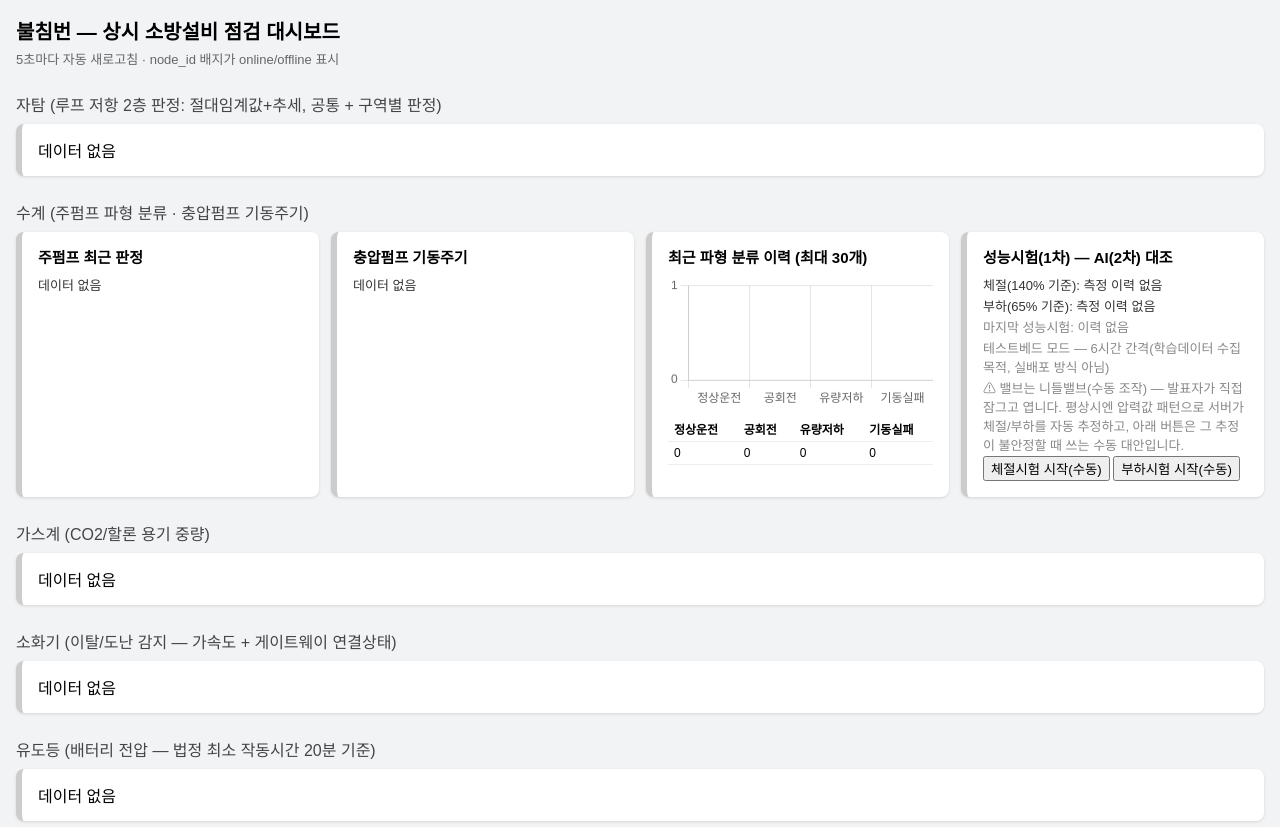
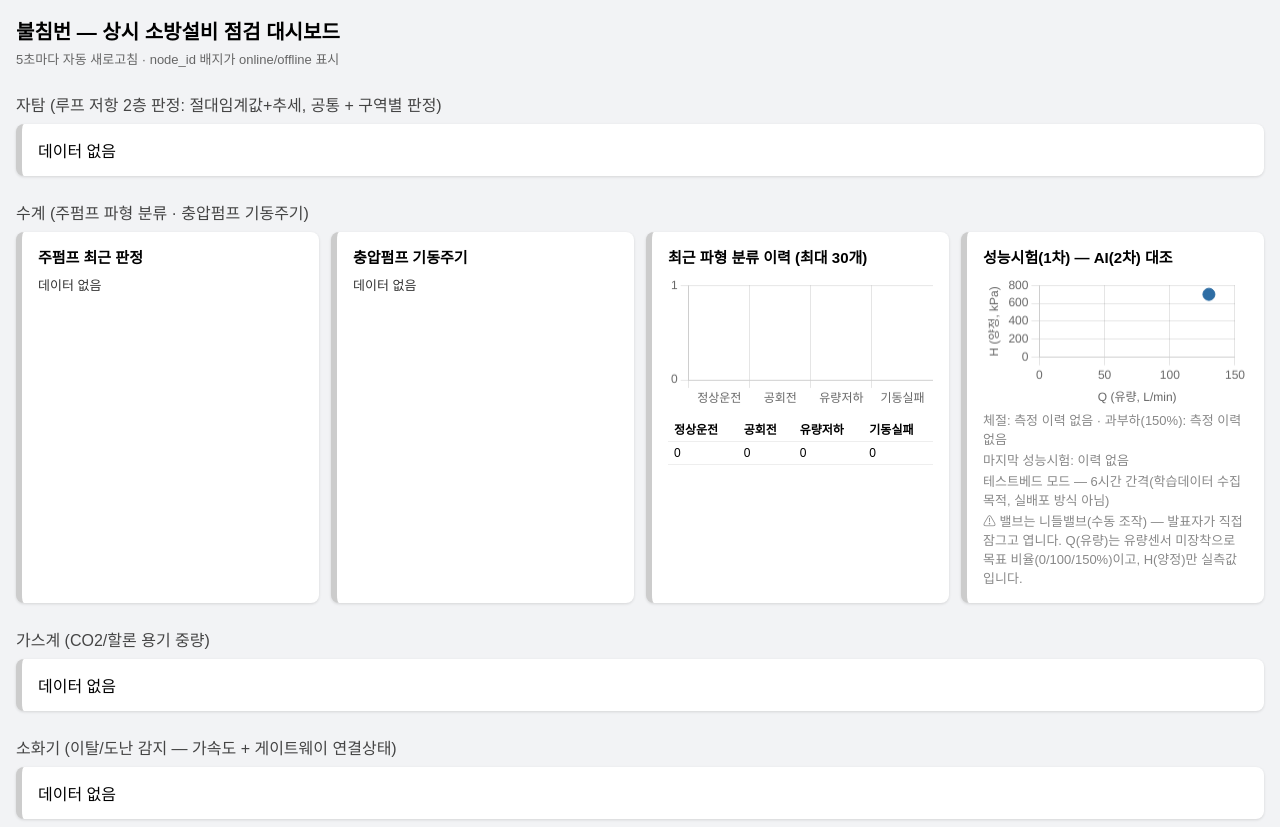
Before and after one commit to Billiardchalktheif/2026ESWContest_free_bulchimbeon, a Flask app: page / in a window 1280 px wide. Shown: the top 827 px of the page. Run offline with Flask 3, Linux system fonts and the light colour scheme; data that the repository does not hold is empty.

Commit message:
성능시험 카드를 H-Q 곡선 차트로 통합, 수동 트리거 버튼 제거
Co-Authored-By: Claude Sonnet 5 <noreply@anthropic.com>

```diff
--- a/bulchimbeon_sw/dashboard/app.py
+++ b/bulchimbeon_sw/dashboard/app.py
@@ -17,7 +17,7 @@ from flask import Flask, jsonify, render_template, request
 sys.path.append(str(Path(__file__).parent.parent / "server"))
 from pump_performance_test import (  # noqa: E402
     classify_performance_result, describe_environment, last_test_freshness_days,
-    mark_valve_state_manual,
+    mark_valve_state_manual, RATED_FLOW_LPM, RATED_PRESSURE_KPA,
 )
 from judge.regression import EVAC_MIN_DISCHARGE_MIN  # noqa: E402
 from judge.nuisance_baseline import request_demo_trigger  # noqa: E402
@@ -159,6 +159,20 @@ def _get_performance_test_summary(conn):
            ORDER BY id DESC LIMIT 1"""
     ).fetchone()
 
+    # H-Q 곡선(체절/정격/과부하 3점) — 체절/부하를 별개 시험처럼 나눠 보여주던 기존
+    # 방식 대신, 소방펌프 성능시험의 원래 성격대로 하나의 곡선으로 통합한다(2026-08-23).
+    # 정격운전점은 실측이 아니라 펌프 사양(RATED_FLOW_LPM/RATED_PRESSURE_KPA)에서 오는
+    # 고정 참조점이고, 체절/과부하 두 점만 밸브 잠금/개방 시험의 실측 압력값이다.
+    # Q(유량) 자체는 유량센서가 아직 없어 실측하지 않고, 소방법이 정의한 목표 유량
+    # 비율(0%/100%/150%)을 그대로 쓴다 — 밸브 개도가 유량을 결정하는 유일한 변수라
+    # 압력만으로 상태를 추정하는 기존 VALVE_AUTO_DETECT_* 판정과 같은 전제다.
+    hq_points = [{"label": "정격운전점", "x": RATED_FLOW_LPM, "y": RATED_PRESSURE_KPA}]
+    if closed and closed["pressure_kpa"] is not None:
+        hq_points.append({"label": "체절운전점", "x": 0, "y": closed["pressure_kpa"]})
+    if open_ and open_["pressure_kpa"] is not None:
+        hq_points.append({"label": "과부하운전점(150%)", "x": RATED_FLOW_LPM * 1.5, "y": open_["pressure_kpa"]})
+    hq_points.sort(key=lambda p: p["x"])
+
     return {
         "closed": dict(closed) if closed else None,
         "closed_result": classify_performance_result("closed", closed["rated_pressure_pct"]) if closed else None,
@@ -167,6 +181,7 @@ def _get_performance_test_summary(conn):
         "ai_match": (match_row["label"] == match_row["predicted_label"]) if match_row else None,
         "last_test_days_ago": last_test_freshness_days(conn),
         "environment_desc": describe_environment(),
+        "hq_points": hq_points,
     }
 
 
--- a/bulchimbeon_sw/dashboard/templates/index.html
+++ b/bulchimbeon_sw/dashboard/templates/index.html
@@ -135,24 +135,13 @@
         </span>
         {% endif %}
       </h2>
-      <div class="row">체절(140% 기준): {% if water_pump.performance_test.closed %}
-        <b>{{ "%.1f%%"|format(water_pump.performance_test.closed.rated_pressure_pct) if water_pump.performance_test.closed.rated_pressure_pct is not none else "계산중" }}</b>
-        — {{ water_pump.performance_test.closed_result or "판정불가" }}
-        {% else %}측정 이력 없음{% endif %}</div>
-      <div class="row">부하(65% 기준): {% if water_pump.performance_test.open %}
-        <b>{{ "%.1f%%"|format(water_pump.performance_test.open.rated_pressure_pct) if water_pump.performance_test.open.rated_pressure_pct is not none else "계산중" }}</b>
-        — {{ water_pump.performance_test.open_result or "판정불가" }}
-        {% else %}측정 이력 없음{% endif %}</div>
+      <canvas id="pumpHQChart"></canvas>
+      <div class="row" style="color:#888">체절: {{ water_pump.performance_test.closed_result or "측정 이력 없음" }}
+        · 과부하(150%): {{ water_pump.performance_test.open_result or "측정 이력 없음" }}</div>
       <div class="row" style="color:#888">마지막 성능시험: {{ "%.1f일 전"|format(water_pump.performance_test.last_test_days_ago) if water_pump.performance_test.last_test_days_ago is not none else "이력 없음" }}</div>
       <div class="row" style="color:#888">{{ water_pump.performance_test.environment_desc }}</div>
-      <div class="row" style="color:#888">⚠ 밸브는 니들밸브(수동 조작) — 발표자가 직접 잠그고 엽니다. 평상시엔 압력값
-        패턴으로 서버가 체절/부하를 자동 추정하고, 아래 버튼은 그 추정이 불안정할 때
-        쓰는 수동 대안입니다.</div>
-      <div class="row">
-        <button onclick="triggerValveState('closed')">체절시험 시작(수동)</button>
-        <button onclick="triggerValveState('open')">부하시험 시작(수동)</button>
-        <span id="valveTriggerResult" style="color:#888"></span>
-      </div>
+      <div class="row" style="color:#888">⚠ 밸브는 니들밸브(수동 조작) — 발표자가 직접 잠그고 엽니다.
+        Q(유량)는 유량센서 미장착으로 목표 비율(0/100/150%)이고, H(양정)만 실측값입니다.</div>
     </div>
   </div>
 
@@ -217,21 +206,6 @@
   </div>
 
 <script>
-  // §5-2 대안: 압력 자동추정이 불안정할 때 쓰는 수동 트리거 버튼
-  function triggerValveState(valveState) {
-    const resultEl = document.getElementById('valveTriggerResult');
-    fetch('/pump/manual_valve_trigger', {
-      method: 'POST',
-      headers: { 'Content-Type': 'application/x-www-form-urlencoded' },
-      body: 'valve_state=' + encodeURIComponent(valveState),
-    })
-      .then((r) => r.json())
-      .then((data) => {
-        resultEl.textContent = data.ok ? `트리거 등록됨: ${data.valve_state}` : `실패: ${data.error}`;
-      })
-      .catch(() => { resultEl.textContent = '요청 실패'; });
-  }
-
   // 자탐2(광전식) 비화재보 판별 시연 모드 — 방법 B(3분간 고정 기준점) 시작 트리거
   function triggerNuisanceDemo(nodeId) {
     const resultEl = document.getElementById('nuisanceDemoResult-' + nodeId);
@@ -265,6 +239,37 @@
     },
     options: { plugins: { legend: { display: false } }, scales: { y: { beginAtZero: true, ticks: { stepSize: 1 } } } }
   });
+
+  const hqCtx = document.getElementById('pumpHQChart');
+  const hqPoints = {{ water_pump.performance_test.hq_points | tojson }};
+  new Chart(hqCtx, {
+    type: 'scatter',
+    data: {
+      datasets: [{
+        label: 'H-Q 곡선',
+        data: hqPoints.map((p) => ({ x: p.x, y: p.y })),
+        showLine: true,
+        borderColor: '#2e6da4',
+        backgroundColor: '#2e6da4',
+        pointRadius: 6,
+        tension: 0.3
+      }]
+    },
+    options: {
+      plugins: {
+        legend: { display: false },
+        tooltip: {
+          callbacks: {
+            label: (ctx) => hqPoints[ctx.dataIndex].label + `: Q=${ctx.parsed.x}L/min, H=${ctx.parsed.y}kPa`
+          }
+        }
+      },
+      scales: {
+        x: { title: { display: true, text: 'Q (유량, L/min)' }, beginAtZero: true },
+        y: { title: { display: true, text: 'H (양정, kPa)' }, beginAtZero: true }
+      }
+    }
+  });
 </script>
 </body>
 </html>
--- a/bulchimbeon_sw/server/pump_performance_test.py
+++ b/bulchimbeon_sw/server/pump_performance_test.py
@@ -73,6 +73,9 @@ def describe_environment() -> str:
 
 # ---- 법정기준(§4) — 매직넘버 금지, 실측 후 조정 가능하게 상수로 분리 ----
 RATED_PRESSURE_KPA = 700.0        # 정격토출압력(설치시 캘리브레이션 값) — 실측 후 교체
+RATED_FLOW_LPM = 130.0            # 정격토출량(L/min, 설치시 캘리브레이션 값) — 실측 후 교체.
+                                   # 유량센서(YF-S201) 미장착 상태라 지금은 사양값 그대로 쓴다 —
+                                   # 센서가 붙으면 이 상수를 실측 기반 로직으로 교체할 것.
 CHOKED_PRESSURE_LIMIT_PCT = 140.0  # 체절운전: 정격토출압력의 140% 이하가 정상
 LOAD_PRESSURE_MIN_PCT = 65.0       # 정격토출량 150% 운전: 정격토출압력의 65% 이상이 정상
 
```
